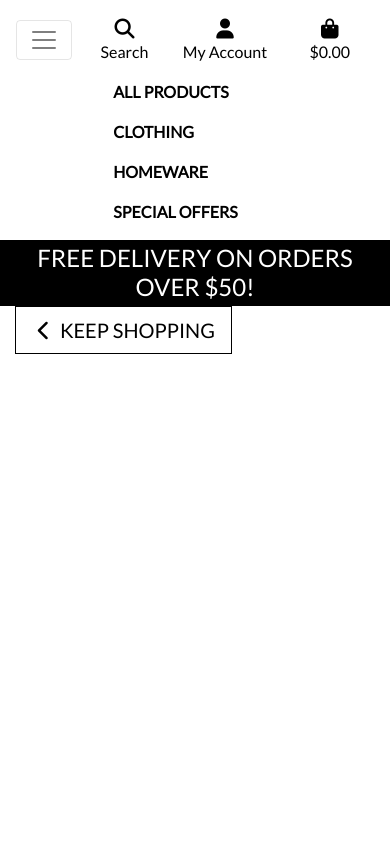
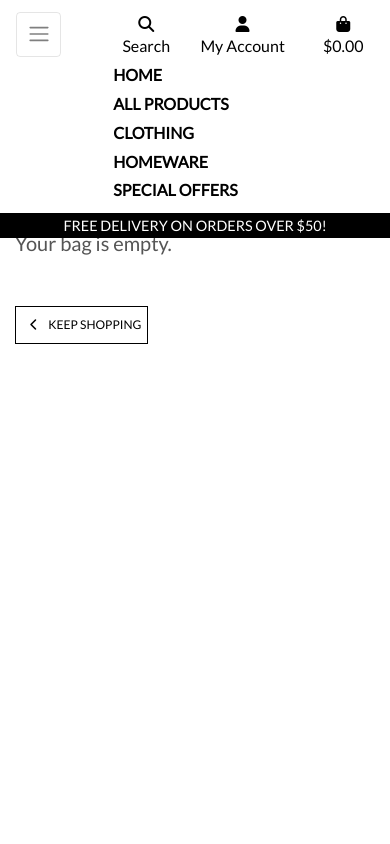
Before and after one commit to cmoynan/Boutiqe-Ado, a Django app: page /bag/ in a window 390 px wide. Run offline with Django 3.2, Linux system fonts and the light colour scheme; some libraries are stand-ins or nearby versions.

Commit message:
updated obile view

```diff
--- a/boutique_ado/settings.py
+++ b/boutique_ado/settings.py
@@ -28,7 +28,7 @@ SECRET_KEY = 'p@ei#69*b*zz3u4yie-$()@cy^l(+x9&@6ypx+r0lm(3%_9hr7'
 # SECURITY WARNING: don't run with debug turned on in production!
 DEBUG = True
 
-ALLOWED_HOSTS = ['boutique-ado-89-24c17d566137.herokuapp.com', 'localhost']
+ALLOWED_HOSTS = ['boutique-ado-89-24c17d566137.herokuapp.com', 'localhost', '8000-cmoynan-boutiqeado-p96btyrfqv9.ws.codeinstitute-ide.net']
 
 
 # Application definition
--- a/static/css/base.css
+++ b/static/css/base.css
@@ -290,4 +290,40 @@ input[name='q']::placeholder {
     body {
         height: calc(100vh - 116px);
     }
+
+    .display-4.logo-font.text-black {
+        font-size: 2rem;
+    }
+
+    .nav-link {
+        padding: 0.15rem;
+    }
+
+    .nav-link i.fa-lg {
+        font-size: 1rem;
+    }
+
+    .navbar-toggler {
+        padding: .6rem .6rem;
+        font-size: 1rem;
+    }
+
+    #delivery-banner h4 {
+        font-size: .9rem;
+    }
+
+    .btn.btn-outline-black.rounded-0,
+    .btn.btn-black.rounded-0 {
+        padding: .375rem .375rem;
+    }
+
+    .btn.btn-outline-black.rounded-0.btn-lg,
+    .btn.btn-black.rounded-0.btn-lg {
+        padding: .375rem .375rem;
+        font-size: .75rem;
+    }
+
+    .increment-qty, .decrement-qty {
+        padding: .25rem .5rem !important;
+    }
 }
--- a/templates/includes/main-nav.html
+++ b/templates/includes/main-nav.html
@@ -1,5 +1,10 @@
 <div class="collapse navbar-collapse" id="main-nav"></div>
     <ul class="navbar-nav w-auto mx-auto">
+        <li class="nav-item d-block d-md-none">
+            <a class="logo-font font-weight-bold nav-link text-black mr-5" href="{% url 'home' %}" id="home-link">
+                Home
+            </a>
+        </li>
         <li class="nav-item dropdown">
             <a class="logo-font font-weight-bold nav-link text-black mr-5" href="#" id="all-products-link" data-toggle="dropdown" aria-haspopup="true" aria-expanded="false">
                 All Products
--- a/templates/includes/mobile-top-header.html
+++ b/templates/includes/mobile-top-header.html
@@ -30,9 +30,9 @@
     <div class="dropdown-menu border-0" aria-labelledby="user-options">
         {% if request.user.is_authenticated %}
             {% if request.user.is_superuser %}
-                <a href="{% url 'account_logout' %}" class="dropdown-item">Product Management</a>
+                <a href="{% url 'add_product' %}" class="dropdown-item">Product Management</a>
             {% endif %}
-            <a href="" class="dropdown-item">My Profile</a>
+            <a href="{% url 'profile' %}" class="dropdown-item">My Profile</a>
             <a href="{% url 'account_logout' %}" class="dropdown-item">Logout</a>
         {% else %}
             <a href="{% url 'account_signup' %}" class="dropdown-item">Register</a>
```
Also changed, not shown: db.sqlite3.
